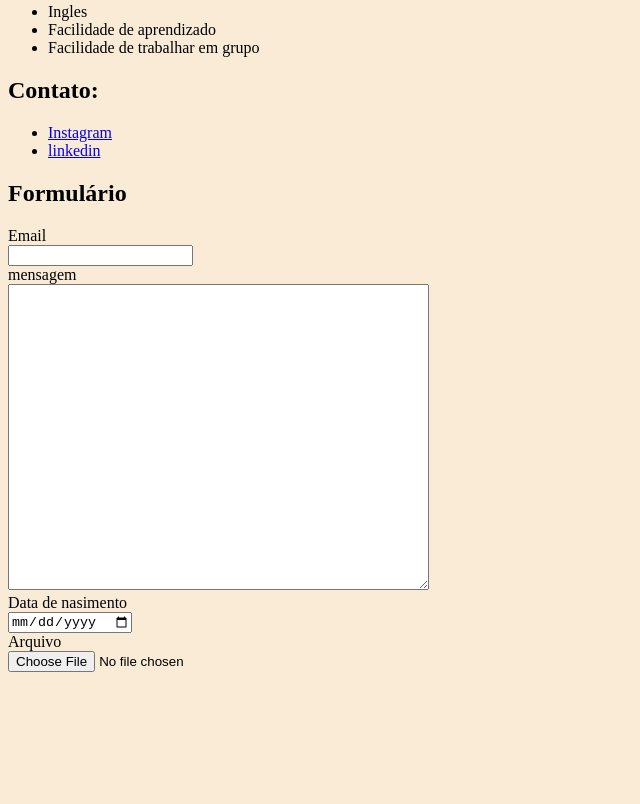
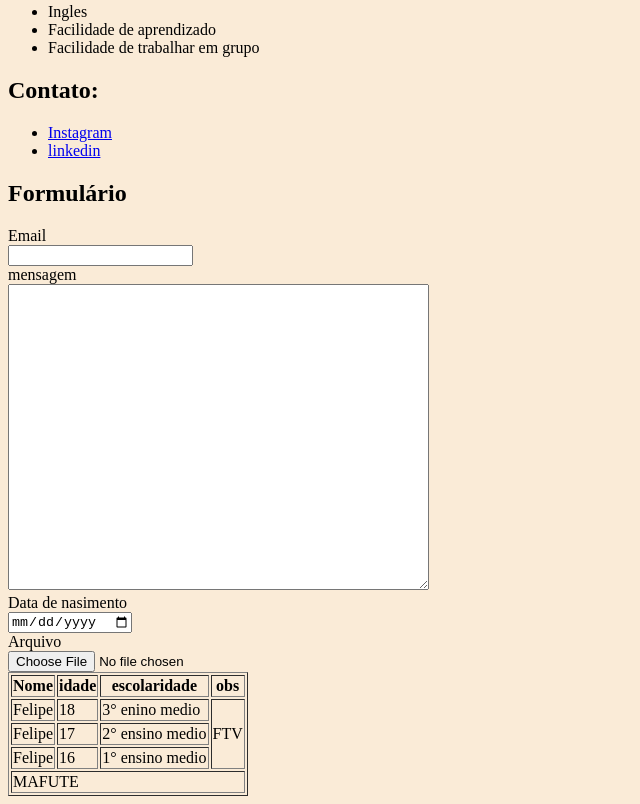
Before and after one commit to felipeyuki10/curr-culoCC1MD, a plain HTML site: page index.html in a window 1280 px wide. Shown: the part 708-1512 px from the top of the page, without its empty margins (0-640 px from the left). Before the commit the page ends 1388 px from the top, so only its background shows below. Drawn offline with Linux system fonts and the light colour scheme.

Commit message:
Add files via upload

```diff
--- a/index.html
+++ b/index.html
@@ -65,4 +65,41 @@
             <input type="file" name="Envie seu arquivo">
         </form>
 
+        <table border="1">
+            <thead>
+                <th>Nome</th>
+                <th>idade</th>
+                <th>escolaridade</th>
+                <th>obs</th>
+            </thead>
+
+            <tbody>
+                <tr>
+                    <td>Felipe</td>
+                    <td>18</td>
+                    <td>3° enino medio</td>
+                    <td rowspan="4">FTV</td>
+                </tr>
+
+                <tr>
+                    <td>Felipe</td>
+                    <td>17</td>
+                    <td>2° ensino medio</td>
+                </tr>
+
+                <tr>
+                    <td>Felipe</td>
+                    <td>16</td>
+                    <td>1° ensino medio</td>
+                </tr>
+            </tbody>
+
+            <tfoot>
+                <tr>
+                    <td colspan="4">MAFUTE</td>
+                </tr>
+            </tfoot>
+        </table>
+
+
 </hmtl>
```
